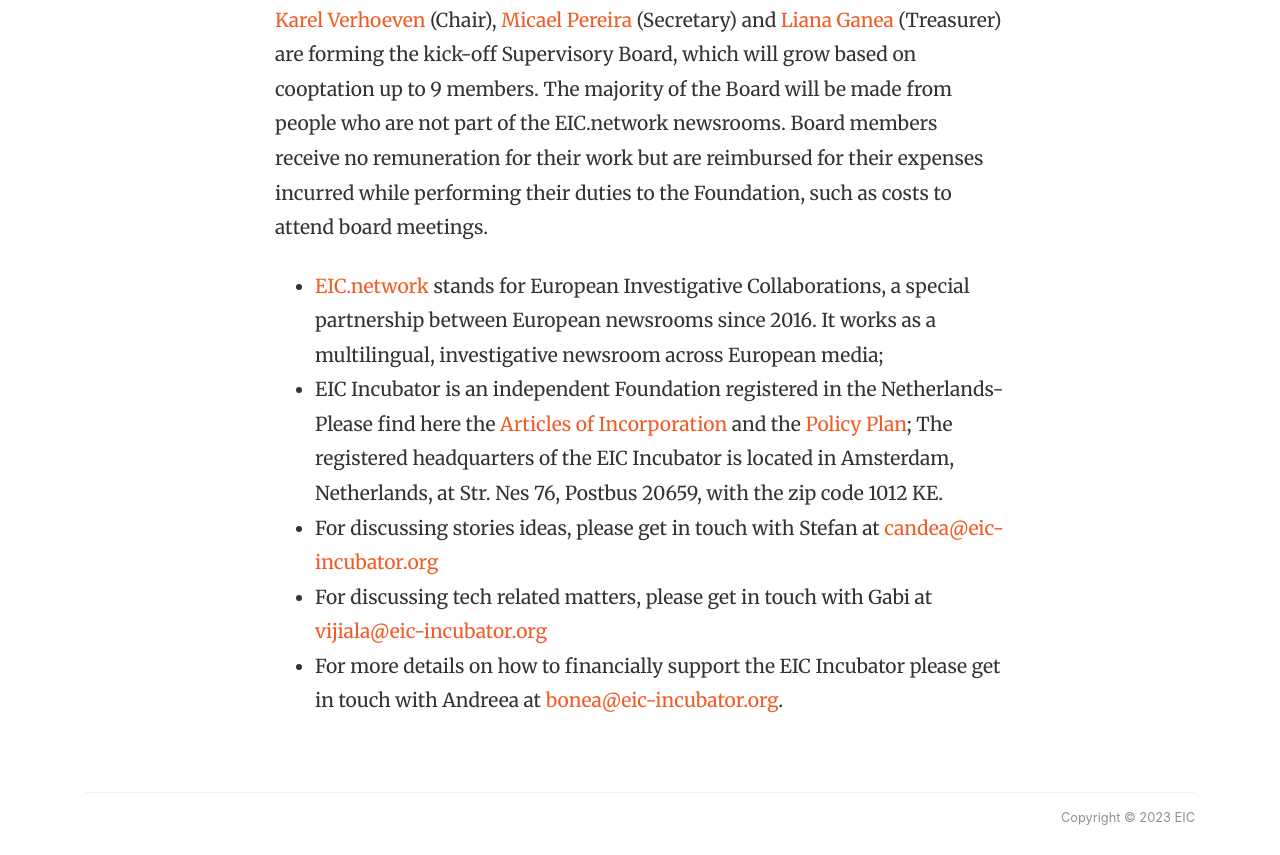
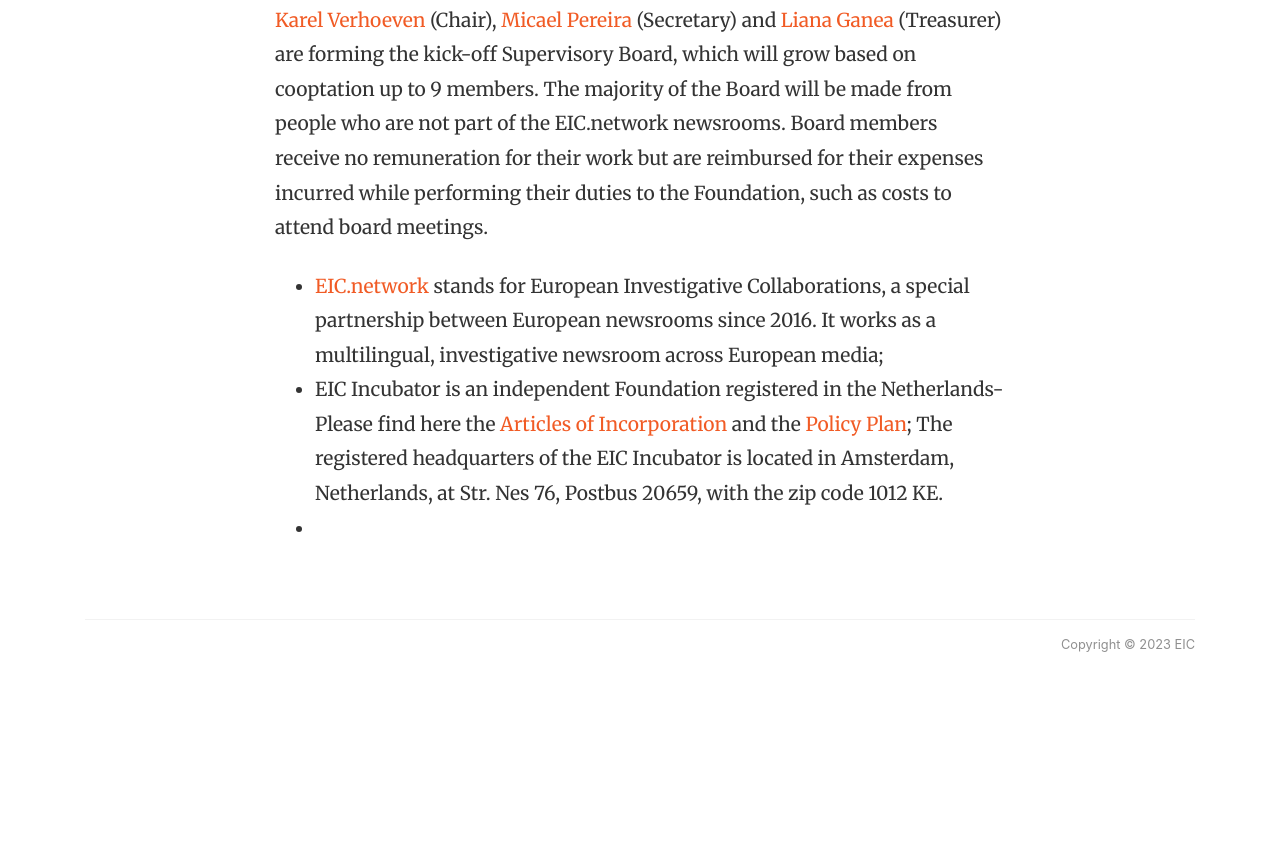
Before and after one commit to eic-network/eic-incubator.org, a plain HTML site: page index.html in a window 1280 px wide. Shown: the part 1571-2426 px from the top of the page. After the commit the page ends 2253 px from the top, so only its background shows below. Drawn offline with Linux system fonts and the light colour scheme; a script that the page names is missing.

Commit message:
Update index.html
delete email addresses

```diff
--- a/index.html
+++ b/index.html
@@ -118,11 +118,6 @@ The role of Director for this Foundation is taken by <a href="https://ro.linkedi
                 </li><li>
 EIC Incubator is an independent Foundation registered in the Netherlands- Please find here the <a href="./assets/pdf/Incubator EIC - Incorporation Deed.pdf">Articles of Incorporation</a> and the <a href="./assets/pdf/EIC Incubator - Policy Plan.pdf">Policy Plan</a>; The registered headquarters of the EIC Incubator is located in Amsterdam, Netherlands, at Str. Nes 76, Postbus 20659, with the zip code 1012 KE.
                 </li><li>
-For discussing stories ideas, please get in touch with Stefan at <a href="mailto:candea@eic-incubator.org">candea@eic-incubator.org</a>
-                </li><li>
-For discussing tech related matters, please get in touch with Gabi at <a href="mailto:vijiala@eic-incubator.org">vijiala@eic-incubator.org</a>
-                </li><li>
-For more details on how to financially support the EIC Incubator please get in touch with Andreea at <a href="mailto:bonea@eic-incubator.org">bonea@eic-incubator.org</a>.</p>
                 </li>
               </ul>
 				</p>
```
